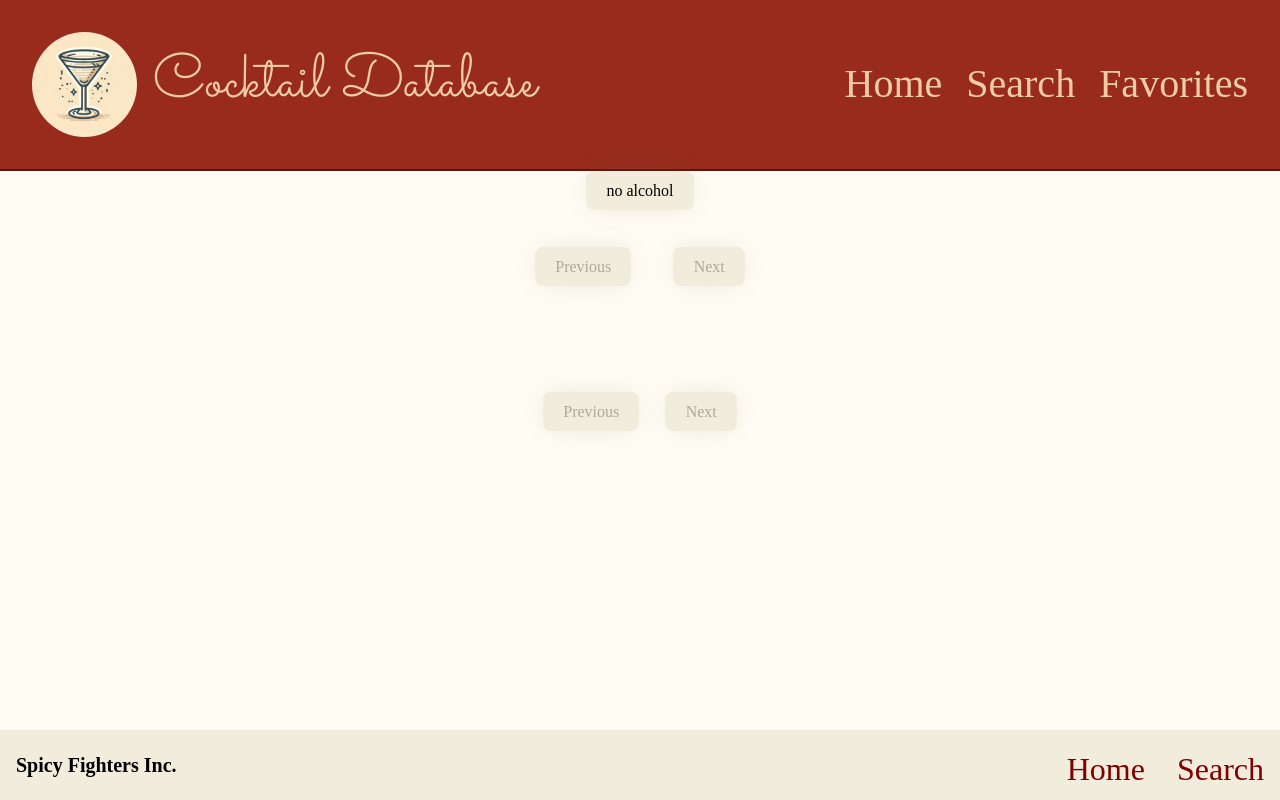
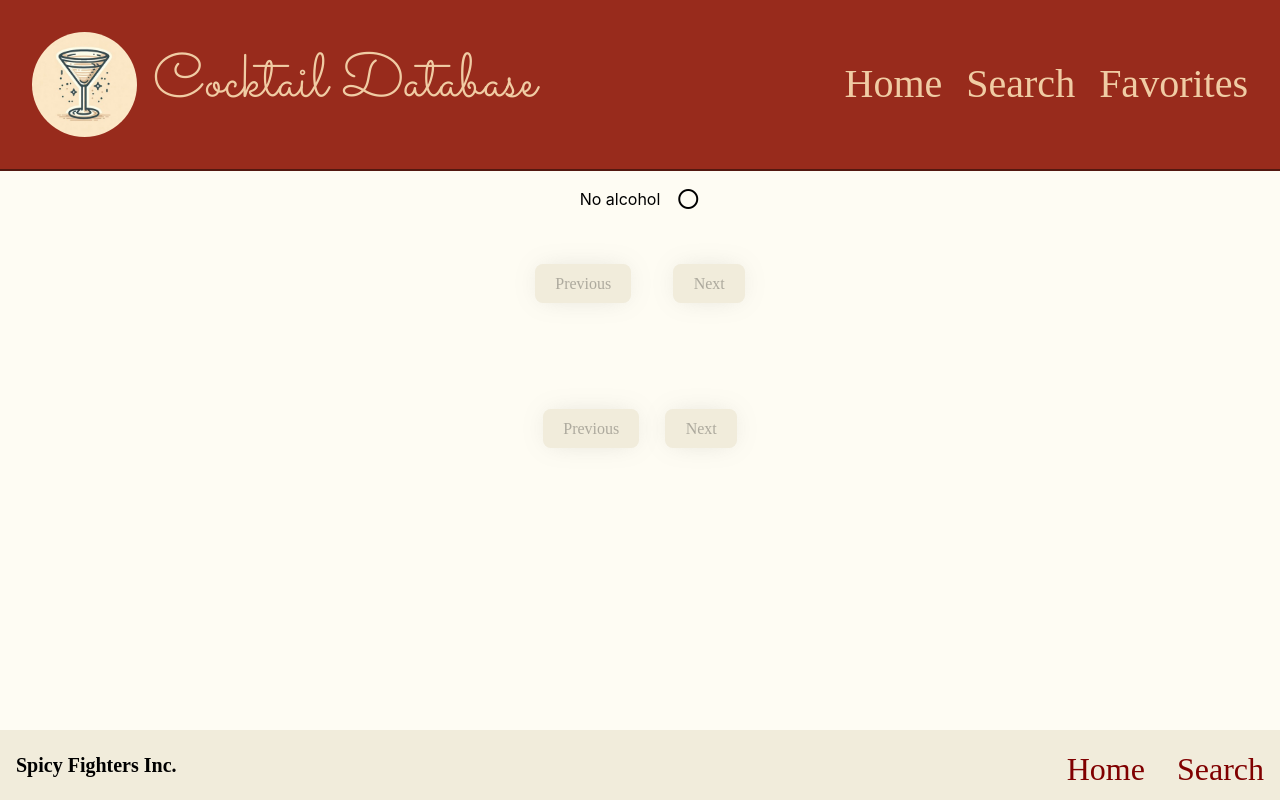
Before and after one commit to Rotkeh/react-group-project, a React (Vite) app: page /favorites in a window 1280 px wide. Built offline with nearby package versions, Linux system fonts and the light colour scheme; a web font is replaced by a local one.

Commit message:
added toggle on favorites page

```diff
--- a/src/css/index.css
+++ b/src/css/index.css
@@ -59,6 +59,11 @@ body {
     font-size: 3.2em;
     line-height: 1.1;
   }
+}
+
+.toggle-alcohol{
+ display: flex;
+ gap: 1rem;
 }
 
 button {
--- a/src/pages/Favorites.tsx
+++ b/src/pages/Favorites.tsx
@@ -18,15 +18,16 @@ export function Favorites() {
 
   return (
     <main>
-      <button onClick={handleToggle}>
-        {filterAlcohol ? "alcohol" : "no alcohol"}
-      </button>
+      <p onClick={handleToggle} className="toggle-alcohol">
+        No alcohol
+        <span className="material-icons">
+          {filterAlcohol ? "radio_button_checked" : "radio_button_unchecked"}
+        </span>
+      </p>
       <Pagination
         data={
           filterAlcohol
-            ? favoriteCocktails.filter(
-                (cocktail) => cocktail.strAlcoholic !== "Alcoholic"
-              )
+            ? favoriteCocktails.filter((cocktail) => cocktail.strAlcoholic !== "Alcoholic")
             : favoriteCocktails
         }
       />
```
